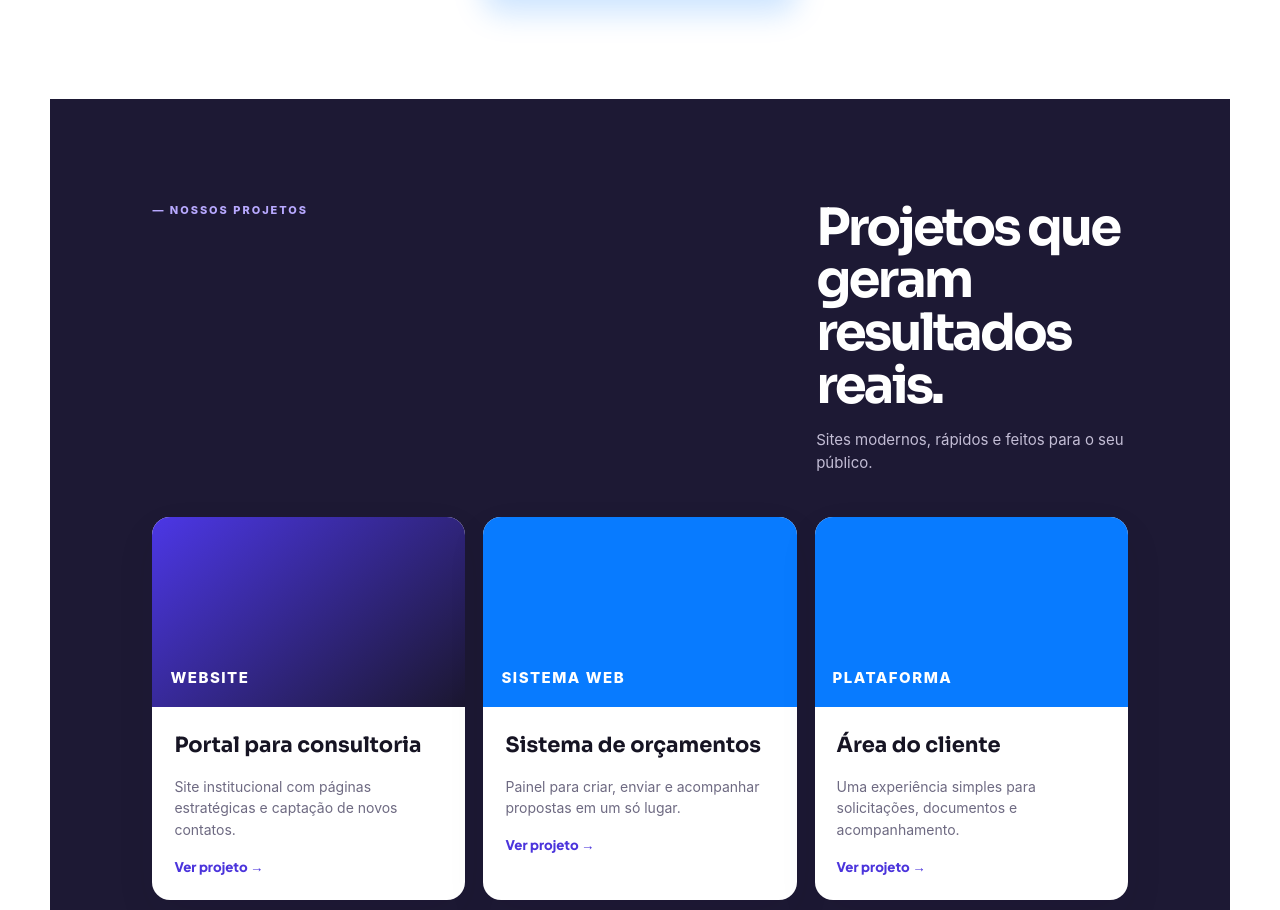
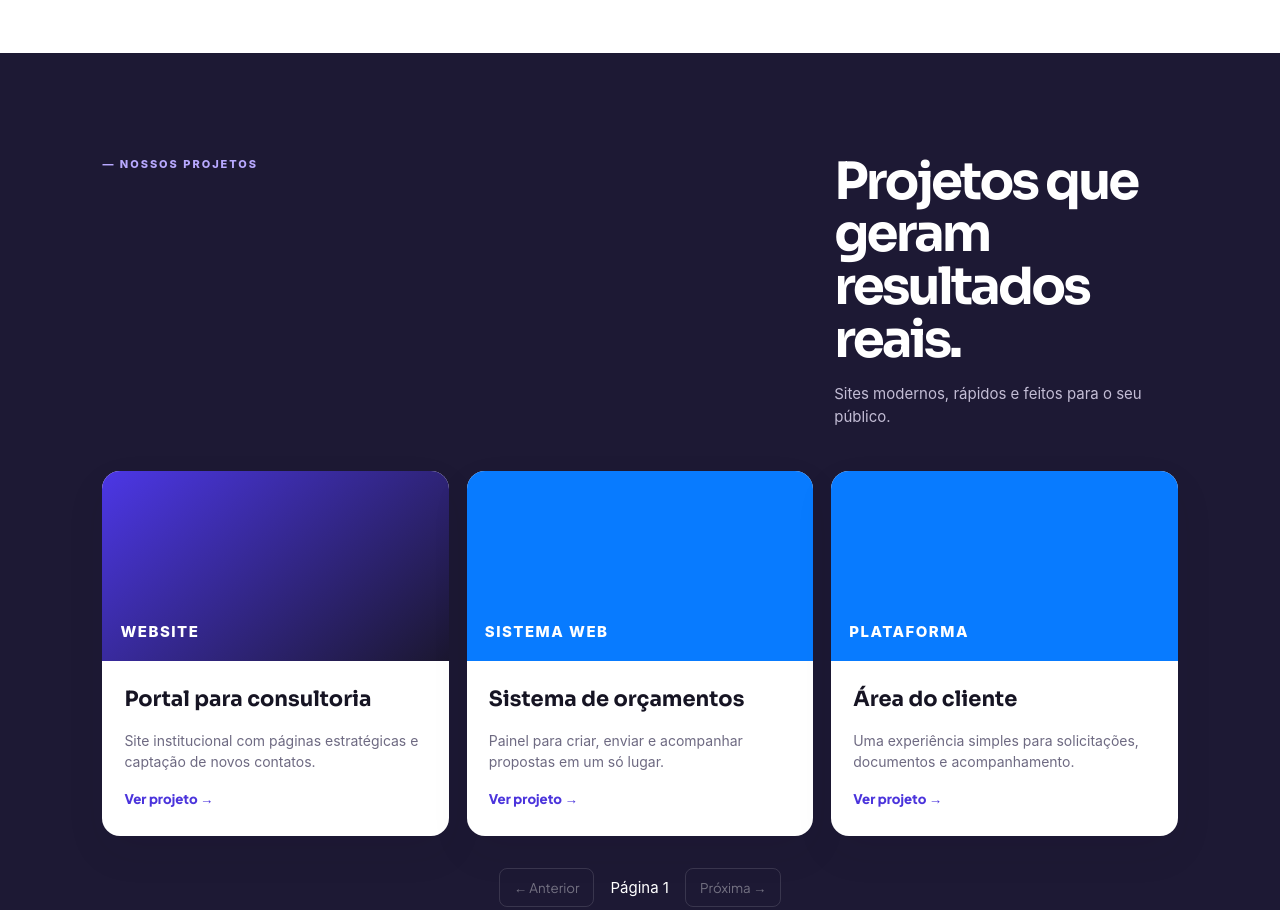
Before and after one commit to eduardoxis/devxis, a website with bundled scripts: page index.html in a window 1280 px wide. Shown: the part 1739-2649 px from the top of the page. Built offline with nearby package versions, Linux system fonts and the light colour scheme.

Commit message:
Ajusta seções coloridas em largura total

```diff
--- a/css/solid-colors.css
+++ b/css/solid-colors.css
@@ -81,18 +81,25 @@ body,button,input,select,textarea,.button{font-family:var(--font-body)}
 .results-grid b, .project-content button { color: #087bff; }
 .tech-list span { background: #eaf3ff; color: #087bff; }
 
-/* Composição centralizada em blocos, como no layout de referência. */
+/* Conteúdo centralizado, com as faixas coloridas ocupando toda a tela. */
 .hero { min-height: 480px; }
 .section-light,
-.projects-section,
-.quote-section {
+.section-light {
   width: min(1180px, calc(100% - 80px));
   margin-left: auto;
   margin-right: auto;
 }
 .trust,
 .projects-section,
-.quote-section { margin-bottom: 46px; }
+.quote-section,
+.pricing-section {
+  width: 100%;
+  margin-left: 0;
+  margin-right: 0;
+}
+.trust,
+.projects-section,
+.quote-section { margin-bottom: 0; }
 .services-section,
 .results-section,
 .tech-section,
@@ -101,20 +108,29 @@ body,button,input,select,textarea,.button{font-family:var(--font-body)}
   background: #f4f8ff;
   padding-top: 58px;
   padding-bottom: 58px;
-  margin-bottom: 46px;
 }
-.projects-section { padding-top: 70px; padding-bottom: 70px; }
-.quote-section { padding-top: 70px; padding-bottom: 70px; }
+.projects-section {
+  padding-top: 70px;
+  padding-bottom: 70px;
+  padding-left: max(40px, calc((100vw - 1100px) / 2));
+  padding-right: max(40px, calc((100vw - 1100px) / 2));
+}
+.quote-section {
+  padding-top: 70px;
+  padding-bottom: 70px;
+  padding-left: max(40px, calc((100vw - 1060px) / 2));
+  padding-right: max(40px, calc((100vw - 1060px) / 2));
+}
 footer { width: min(1180px, calc(100% - 80px)); margin: 0 auto; }
 
 @media (max-width: 680px) {
   .section-light,
-  .projects-section,
-  .quote-section,
   footer { width: calc(100% - 32px); }
   .trust,
   .projects-section,
   .quote-section,
-  .pricing-section { margin-bottom: 24px; }
+  .pricing-section { margin-bottom: 0; }
+  .projects-section,
+  .quote-section { padding-left: 24px; padding-right: 24px; }
   .hero { min-height: 440px; }
 }
```
